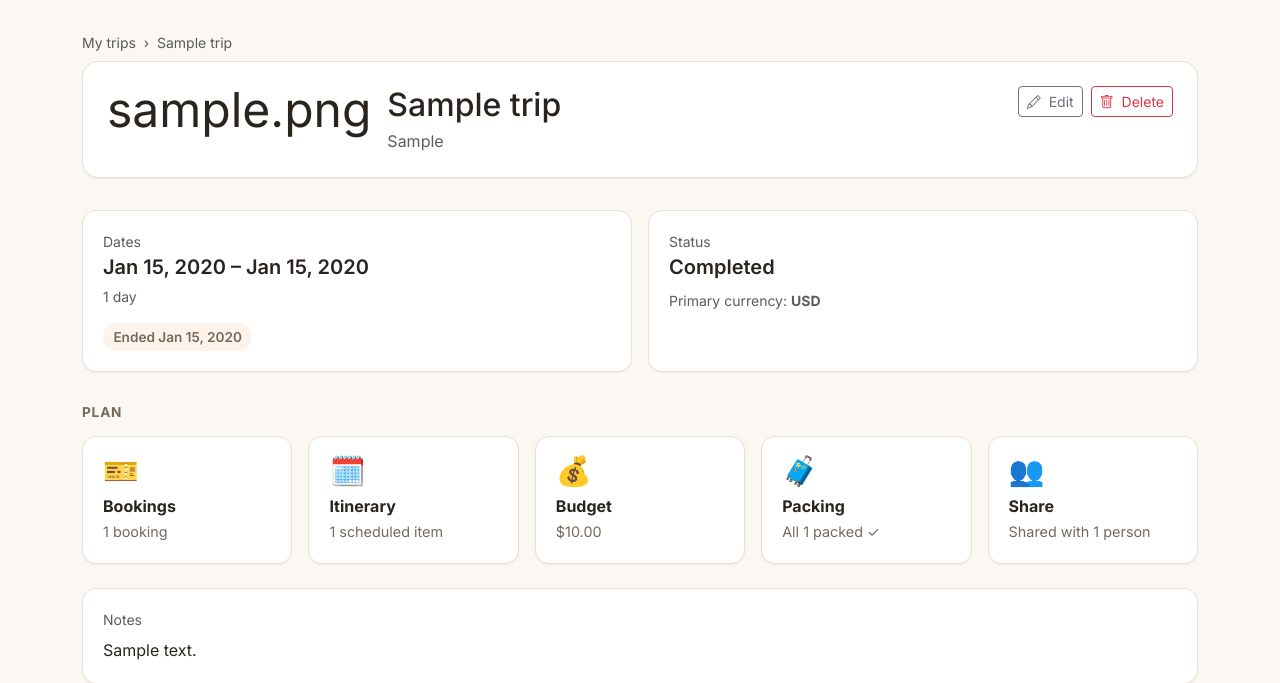
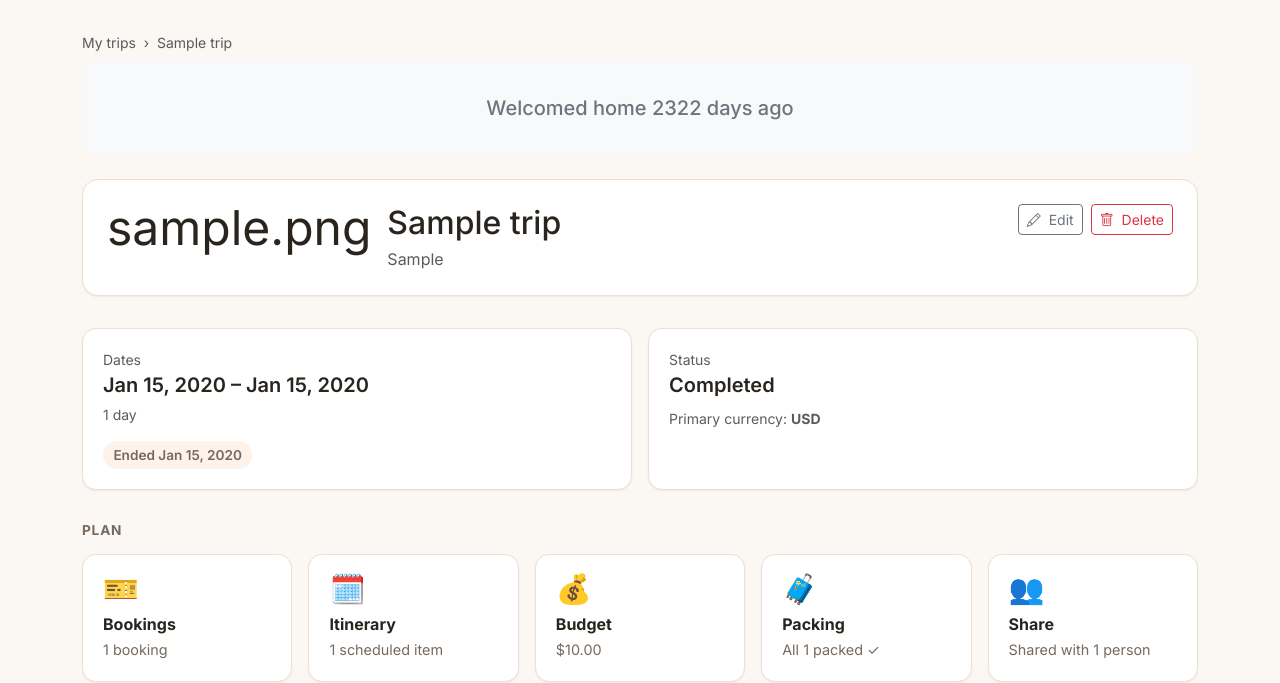
Before and after one commit to jsoash-home/Trip-Planner, a Flask app: page /trips/1 in a window 1280 px wide. Shown: the part 62-745 px from the top of the page. Run offline with Flask 3, Linux system fonts and the light colour scheme; a user stored in the database is signed in; tables that the repository leaves empty hold one stand-in row (values such as "Sample post"); grey boxes marked "Sample" are stand-in pictures; parts of the project's set-up code (start-up, migrations or seed data) failed here and were passed over.

Commit message:
feat: live-ticking countdown hero on trip overview page
Co-Authored-By: Claude Sonnet 4.6 <noreply@anthropic.com>

```diff
--- a/static/css/app.css
+++ b/static/css/app.css
@@ -1098,3 +1098,65 @@ html, body {
 @media (prefers-reduced-motion: reduce) {
   .vp-unit-btn { transition: none; }
 }
+
+/* ───── Countdown hero (trip overview page) ───── */
+.countdown-hero {
+  background: linear-gradient(135deg, var(--bs-primary, #0d6efd) 0%, #6610f2 100%);
+  color: #fff;
+  border-radius: 1rem;
+  padding: 2rem 1.5rem;
+  margin-bottom: 1.5rem;
+  text-align: center;
+  box-shadow: 0 4px 16px rgba(13, 110, 253, 0.15);
+}
+
+.countdown-hero--past {
+  background: var(--bs-gray-100, #f8f9fa);
+  color: var(--bs-secondary, #6c757d);
+  box-shadow: none;
+}
+
+.countdown-hero-number {
+  display: flex;
+  align-items: baseline;
+  justify-content: center;
+  gap: 0.5rem;
+  margin-bottom: 0.5rem;
+}
+
+.countdown-hero-days {
+  font-size: 4rem;
+  font-weight: 800;
+  line-height: 1;
+}
+
+.countdown-hero-days-label {
+  font-size: 1.25rem;
+  font-weight: 500;
+  opacity: 0.85;
+}
+
+.countdown-hero-ticker {
+  font-size: 1rem;
+  font-weight: 500;
+  letter-spacing: 0.05em;
+  opacity: 0.9;
+  font-variant-numeric: tabular-nums;
+  margin-bottom: 0.75rem;
+}
+
+.countdown-hero-ticker span {
+  display: inline-block;
+  min-width: 1.5em;
+  text-align: right;
+}
+
+.countdown-hero-themed {
+  font-size: 1.1rem;
+  font-weight: 500;
+}
+
+.countdown-hero-past-text {
+  font-size: 1.25rem;
+  font-weight: 500;
+}
--- a/static/js/countdown.js
+++ b/static/js/countdown.js
@@ -72,9 +72,48 @@
     });
   }
 
+  function pad2(n) {
+    return n < 10 ? '0' + n : '' + n;
+  }
+
+  function tickHero(hero) {
+    var target = new Date(hero.getAttribute('data-countdown-target'));
+    if (isNaN(target.getTime())) return;
+    var now = new Date();
+    var diffMs = target - now;
+    if (diffMs <= 0) {
+      // Trip started — page will refresh and switch to in-progress UI on next visit.
+      return;
+    }
+    var totalSeconds = Math.floor(diffMs / 1000);
+    var days = Math.floor(totalSeconds / 86400);
+    var hours = Math.floor((totalSeconds % 86400) / 3600);
+    var minutes = Math.floor((totalSeconds % 3600) / 60);
+    var seconds = totalSeconds % 60;
+
+    var daysEl = hero.querySelector('[data-countdown-days]');
+    if (daysEl) daysEl.textContent = days;
+    var hEl = hero.querySelector('[data-countdown-h]');
+    if (hEl) hEl.textContent = pad2(hours);
+    var mEl = hero.querySelector('[data-countdown-m]');
+    if (mEl) mEl.textContent = pad2(minutes);
+    var sEl = hero.querySelector('[data-countdown-s]');
+    if (sEl) sEl.textContent = pad2(seconds);
+  }
+
+  function startTickers() {
+    var heroes = document.querySelectorAll('[data-countdown-hero][data-countdown-target]');
+    if (!heroes.length) return;
+    heroes.forEach(tickHero);
+    setInterval(function () {
+      heroes.forEach(tickHero);
+    }, 1000);
+  }
+
   document.addEventListener('DOMContentLoaded', function () {
     applyUnit(readUnit());
     wireToggle();
     revealToggleIfRelevant();
+    startTickers();
   });
 })();
--- /dev/null
+++ b/templates/_countdown_hero.html
@@ -0,0 +1,32 @@
+{# Hero countdown block for the trip overview page.
+   Renders nothing while the trip is in progress (the Today section is the hero). #}
+{% set _status = derive_status(trip.start_date, trip.end_date, today) %}
+
+{% if _status == 'planning' %}
+  {% set _d = days_until(trip.start_date, today) %}
+  <section class="countdown-hero" aria-label="Countdown to trip"
+           data-countdown-hero
+           data-trip-id="{{ trip.id }}"
+           data-countdown-target="{{ trip.start_date.isoformat() }}T00:00:00">
+    <div class="countdown-hero-number">
+      <span class="countdown-hero-days" data-countdown-days>{{ _d }}</span>
+      <span class="countdown-hero-days-label">{% if _d == 1 %}day{% else %}days{% endif %}</span>
+    </div>
+    <div class="countdown-hero-ticker" aria-hidden="true">
+      <span data-countdown-h>—</span>h
+      <span data-countdown-m>—</span>m
+      <span data-countdown-s>—</span>s
+    </div>
+    <div class="countdown-hero-themed" data-countdown-unit>
+      <span data-countdown-form="days">{{ themed_countdown_label(trip.start_date, trip.end_date, today, emoji=trip.cover_emoji, unit='days') }}</span>
+      <span data-countdown-form="sleeps" hidden>{{ themed_countdown_label(trip.start_date, trip.end_date, today, emoji=trip.cover_emoji, unit='sleeps') }}</span>
+    </div>
+  </section>
+{% elif _status == 'completed' %}
+  {% set _ago = (today - trip.end_date).days %}
+  <section class="countdown-hero countdown-hero--past" aria-label="Trip recap">
+    <div class="countdown-hero-past-text">
+      Welcomed home {{ _ago }} day{% if _ago != 1 %}s{% endif %} ago
+    </div>
+  </section>
+{% endif %}
--- a/templates/trip_overview.html
+++ b/templates/trip_overview.html
@@ -7,6 +7,9 @@
   <a class="text-muted text-decoration-none" href="{{ url_for('trips_list') }}">My trips</a>
   &nbsp;›&nbsp; {{ trip.name }}
 </div>
+
+{% set today = today_date %}
+{% include "_countdown_hero.html" %}
 
 <div class="trip-overview-header">
   <div class="trip-overview-emoji" aria-hidden="true">{{ trip.cover_emoji or '🧳' }}</div>
```
